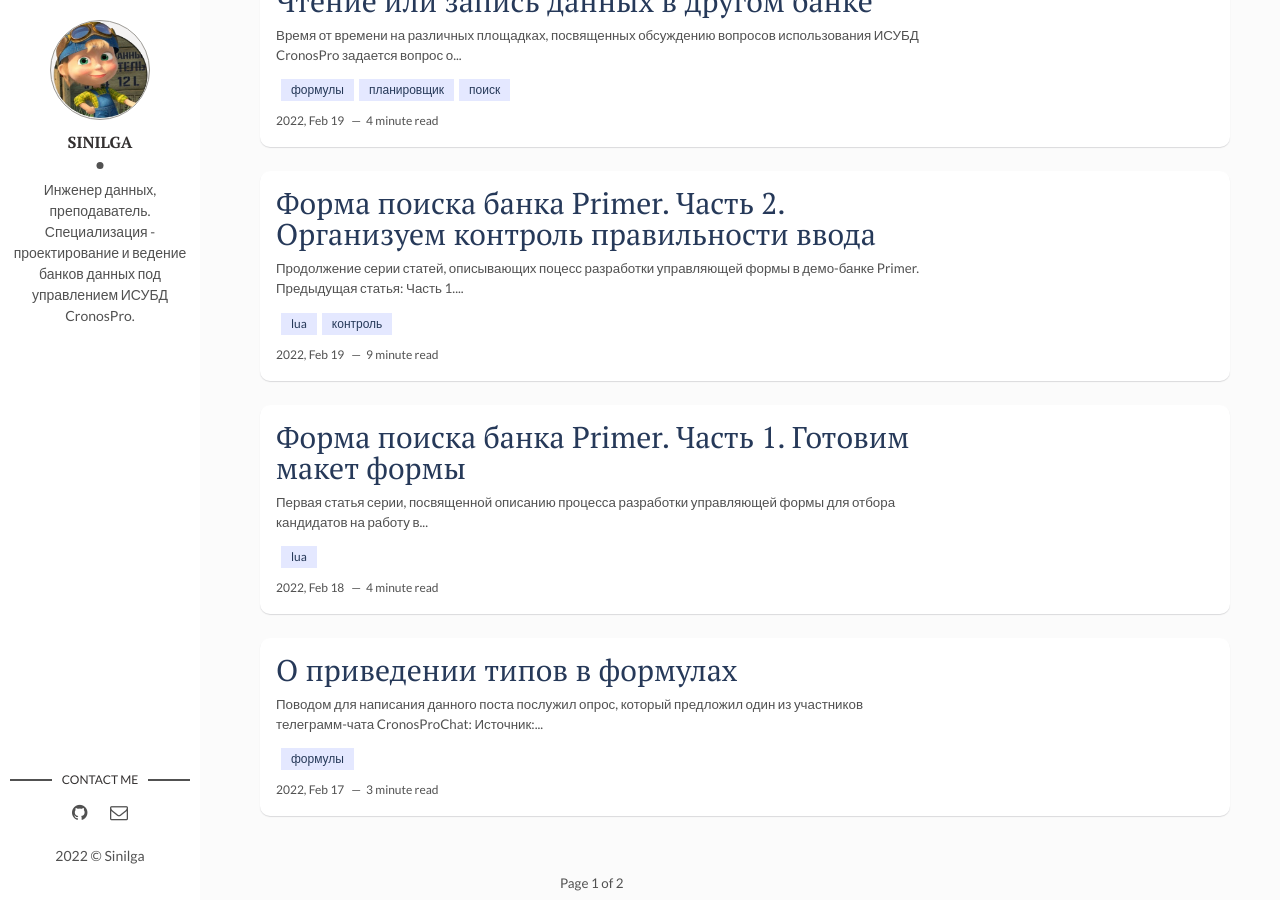
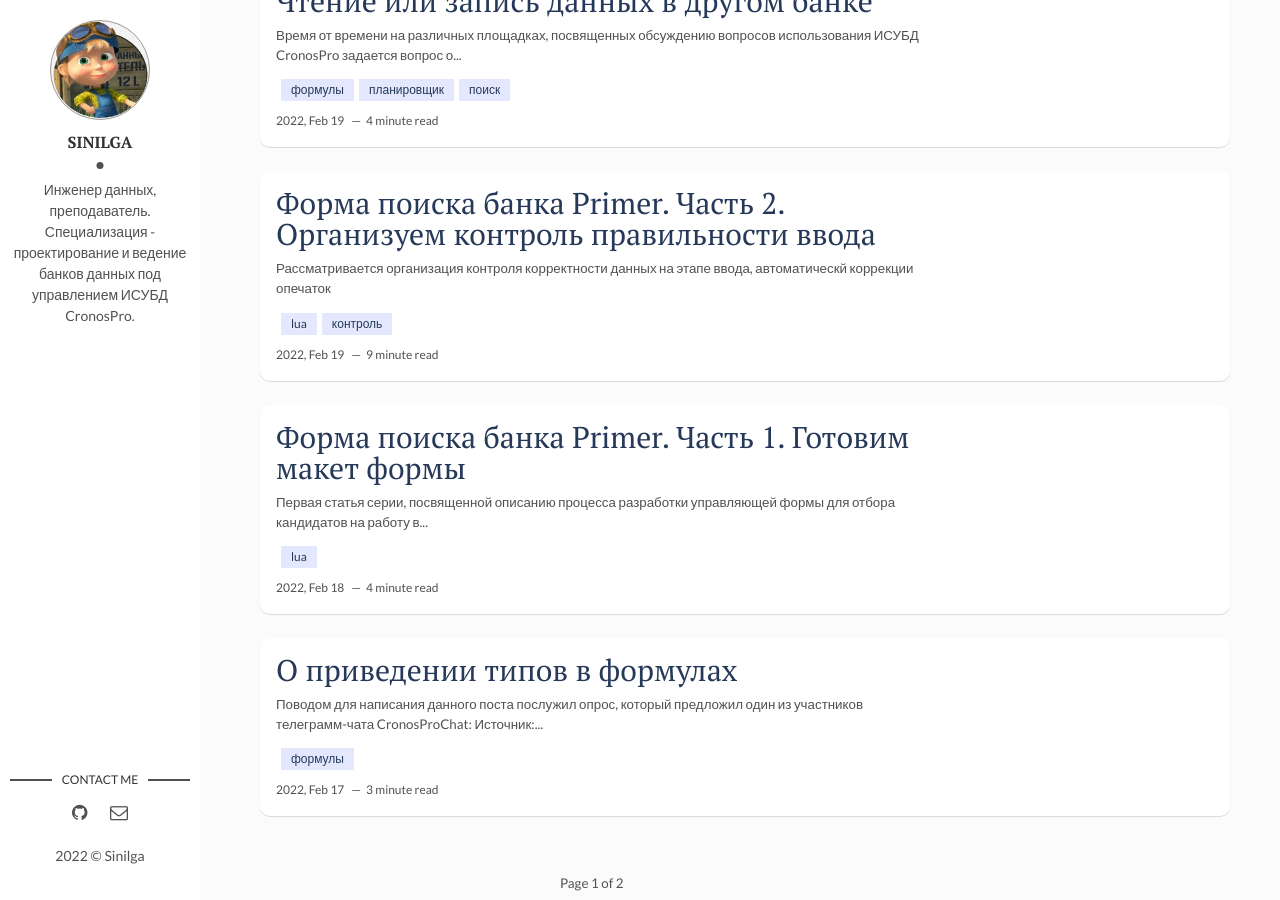
Before and after one commit to sinilga/cronospro, a Jekyll site: the page built from index.html, in a window 1280 px wide and 900 px high, scrolled down 984 px. Built offline with Jekyll 4.4.1, drawn with Linux system fonts in a browser that asks for light colours; the list of posts is cut into pages by our own code.

Commit message:
Update 2022-02-19-findform_2.md

```diff
--- a/_posts/2022-02-19-findform_2.md
+++ b/_posts/2022-02-19-findform_2.md
@@ -2,6 +2,8 @@
 layout: post
 title:  Форма поиска банка Primer. Часть 2. Организуем контроль правильности ввода
 date:   2022-02-19
+description: Рассматривается организация контроля корректности данных на этапе ввода, автоматическй коррекции опечаток
+discus: discussions/2
 tags: [ Lua, Контроль ]
 ---
 
```
